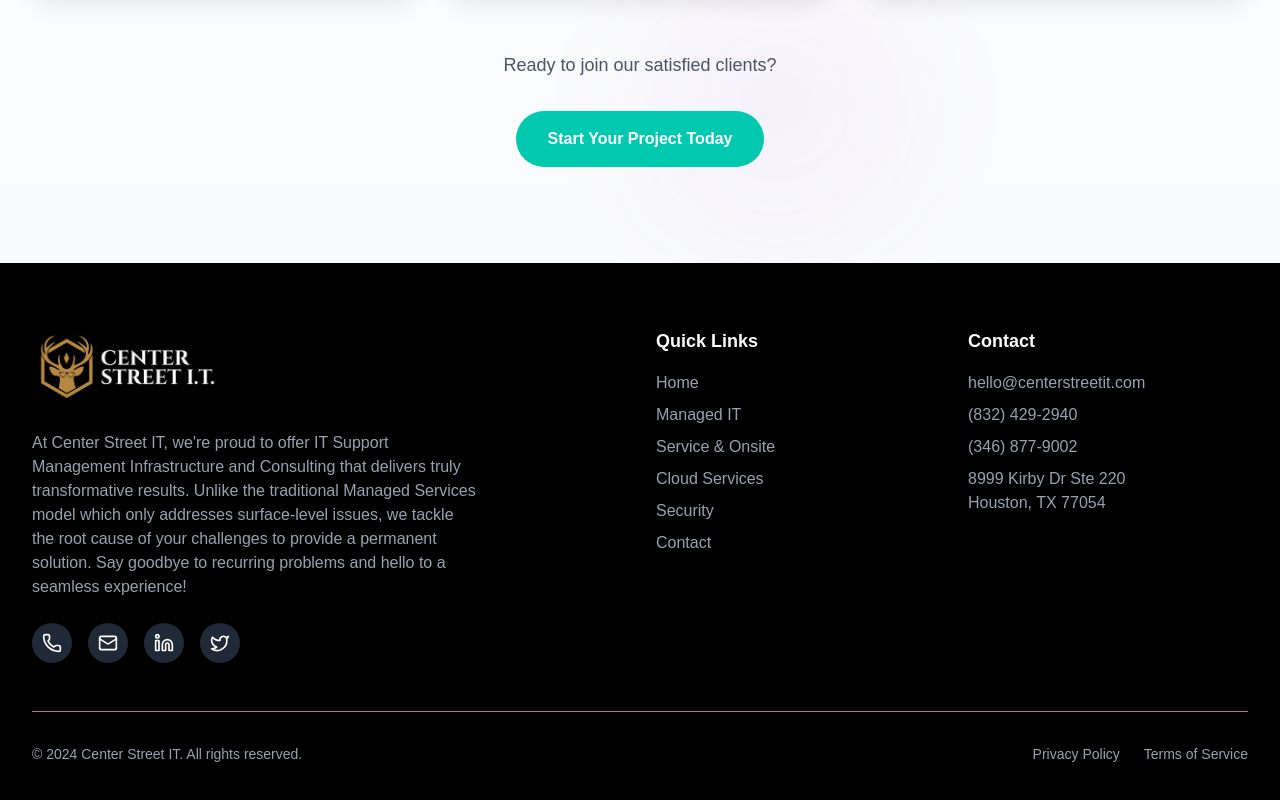
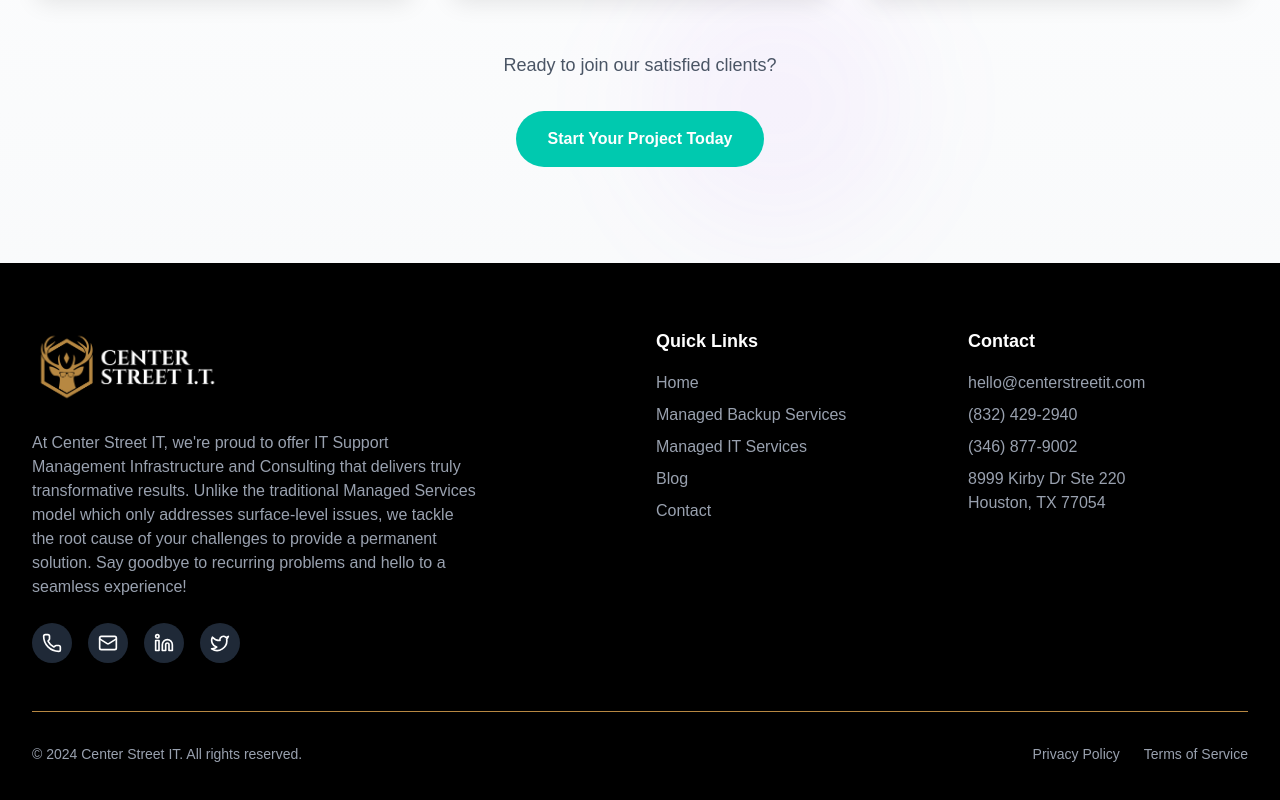
Before and after one commit to lukegiuff/centerstreetit, a Next.js app: page / in a window 1280 px wide. Shown: the part 4213-5013 px from the top of the page. Built offline with nearby package versions, Linux system fonts and the light colour scheme.

Commit message:
Integrate service pages into multiple components: Updated Home, Blog, Contact, and ServicePage components to include service pages data. Enhanced Footer component to dynamically render service links and navigation items for improved user navigation.

```diff
--- a/src/app/[slug]/page.tsx
+++ b/src/app/[slug]/page.tsx
@@ -22,6 +22,7 @@ export default async function ServicePage({ params }: ServicePageProps) {
   const { slug } = await params;
   const siteSettings = getSiteSettings();
   const pageContent = getServicePageContent(slug);
+  const servicePages = getAllServicePages();
 
   if (!pageContent) {
     notFound();
@@ -37,6 +38,8 @@ export default async function ServicePage({ params }: ServicePageProps) {
       <Footer
         siteTitle={siteSettings.site_title}
         social={siteSettings.social}
+        navigation={siteSettings.navigation}
+        servicePages={servicePages}
       />
     </main>
   );
--- a/src/app/blog/[slug]/page.tsx
+++ b/src/app/blog/[slug]/page.tsx
@@ -1,4 +1,4 @@
-import { getBlogPost, getBlogPosts, getSiteSettings } from '@/lib/content';
+import { getBlogPost, getBlogPosts, getSiteSettings, getAllServicePages } from '@/lib/content';
 import { Header } from '@/components/header';
 import { BlogPostHero } from '@/components/blog-post-hero';
 import { BlogPostContent } from '@/components/blog-post-content';
@@ -26,6 +26,7 @@ export default async function BlogPostPage({ params }: BlogPostPageProps) {
   const post = getBlogPost(slug);
   const allPosts = getBlogPosts();
   const siteSettings = getSiteSettings();
+  const servicePages = getAllServicePages();
 
   if (!post) {
     notFound();
@@ -84,6 +85,8 @@ export default async function BlogPostPage({ params }: BlogPostPageProps) {
       <Footer
         siteTitle={siteSettings.site_title}
         social={siteSettings.social}
+        navigation={siteSettings.navigation}
+        servicePages={servicePages}
       />
     </main>
   );
--- a/src/app/blog/page.tsx
+++ b/src/app/blog/page.tsx
@@ -1,4 +1,4 @@
-import { getBlogPosts, getSiteSettings } from '@/lib/content';
+import { getBlogPosts, getSiteSettings, getAllServicePages } from '@/lib/content';
 import { Header } from '@/components/header';
 import { BlogHeroSection } from '@/components/blog-hero-section';
 import { BlogListingSection } from '@/components/blog-listing-section';
@@ -8,6 +8,7 @@ import { Footer } from '@/components/footer';
 export default function BlogPage() {
   const blogPosts = getBlogPosts();
   const siteSettings = getSiteSettings();
+  const servicePages = getAllServicePages();
 
   return (
     <main className="min-h-screen">
@@ -39,6 +40,8 @@ export default function BlogPage() {
       <Footer
         siteTitle={siteSettings.site_title}
         social={siteSettings.social}
+        navigation={siteSettings.navigation}
+        servicePages={servicePages}
       />
     </main>
   );
--- a/src/app/contact/page.tsx
+++ b/src/app/contact/page.tsx
@@ -1,4 +1,4 @@
-import { getContactContent, getSiteSettings } from '@/lib/content';
+import { getContactContent, getSiteSettings, getAllServicePages } from '@/lib/content';
 import { Header } from '@/components/header';
 import { ContactHeroSection } from '@/components/contact-hero-section';
 import { ContactFormSection } from '@/components/contact-form-section';
@@ -10,6 +10,7 @@ import { Footer } from '@/components/footer';
 export default function ContactPage() {
   const contactContent = getContactContent();
   const siteSettings = getSiteSettings();
+  const servicePages = getAllServicePages();
 
   return (
     <main className="min-h-screen">
@@ -38,6 +39,8 @@ export default function ContactPage() {
       <Footer
         siteTitle={siteSettings.site_title}
         social={siteSettings.social}
+        navigation={siteSettings.navigation}
+        servicePages={servicePages}
       />
     </main>
   );
--- a/src/app/page.tsx
+++ b/src/app/page.tsx
@@ -1,4 +1,4 @@
-import { getHomepageContent, getSiteSettings } from '@/lib/content';
+import { getHomepageContent, getSiteSettings, getAllServicePages } from '@/lib/content';
 import { Header } from '@/components/header';
 import { HeroSection } from '@/components/hero-section';
 import { FeaturesSection } from '@/components/features-section';
@@ -10,6 +10,7 @@ import { Footer } from '@/components/footer';
 export default function Home() {
   const homepageContent = getHomepageContent();
   const siteSettings = getSiteSettings();
+  const servicePages = getAllServicePages();
 
   return (
     <main className="min-h-screen">
@@ -37,6 +38,8 @@ export default function Home() {
       <Footer
         siteTitle={siteSettings.site_title}
         social={siteSettings.social}
+        navigation={siteSettings.navigation}
+        servicePages={servicePages}
       />
     </main>
   );
--- a/src/components/footer.tsx
+++ b/src/components/footer.tsx
@@ -11,12 +11,32 @@ interface SocialLink {
   icon: string;
 }
 
+interface NavigationItem {
+  label: string;
+  link: string;
+  submenu?: Array<{
+    section: string;
+    items: Array<{
+      label: string;
+      link: string;
+    }>;
+  }>;
+}
+
+interface ServicePage {
+  slug: string;
+  title: string;
+  description: string;
+}
+
 interface FooterProps {
   siteTitle: string;
   social: SocialLink[];
+  navigation: NavigationItem[];
+  servicePages: ServicePage[];
 }
 
-export function Footer({ siteTitle, social }: FooterProps) {
+export function Footer({ siteTitle, social, navigation, servicePages }: FooterProps) {
   const getIcon = (iconName: string) => {
     const IconComponent = (LucideIcons as never)[iconName];
     return IconComponent ? IconComponent : LucideIcons.Link;
@@ -82,19 +102,53 @@ export function Footer({ siteTitle, social }: FooterProps) {
           >
             <h4 className="text-lg font-semibold mb-4">Quick Links</h4>
             <ul className="space-y-2">
-              {['Home', 'Managed IT', 'Service & Onsite', 'Cloud Services', 'Security', 'Contact'].map((link, index) => (
+              {/* Always show Home first */}
+              <motion.li
+                initial={{ opacity: 0, x: -20 }}
+                whileInView={{ opacity: 1, x: 0 }}
+                transition={{ delay: 0.3 }}
+                viewport={{ once: true }}
+              >
+                <Link
+                  href="/"
+                  className="text-gray-400 hover:text-white transition-colors duration-200"
+                >
+                  Home
+                </Link>
+              </motion.li>
+
+              {/* Show individual service pages */}
+              {servicePages.map((service, index) => (
                 <motion.li
-                  key={link}
+                  key={service.slug}
                   initial={{ opacity: 0, x: -20 }}
                   whileInView={{ opacity: 1, x: 0 }}
-                  transition={{ delay: 0.3 + index * 0.05 }}
+                  transition={{ delay: 0.3 + (index + 1) * 0.05 }}
                   viewport={{ once: true }}
                 >
                   <Link
-                    href={`/${link.toLowerCase() === 'home' ? '' : link.toLowerCase().replace(' & ', '-').replace(' ', '-')}`}
+                    href={`/${service.slug}`}
                     className="text-gray-400 hover:text-white transition-colors duration-200"
                   >
-                    {link}
+                    {service.title}
+                  </Link>
+                </motion.li>
+              ))}
+
+              {/* Show static navigation items (Blog, Contact, etc.) */}
+              {navigation.filter(item => !item.submenu).map((item, index) => (
+                <motion.li
+                  key={item.label}
+                  initial={{ opacity: 0, x: -20 }}
+                  whileInView={{ opacity: 1, x: 0 }}
+                  transition={{ delay: 0.3 + (servicePages.length + index + 1) * 0.05 }}
+                  viewport={{ once: true }}
+                >
+                  <Link
+                    href={item.link}
+                    className="text-gray-400 hover:text-white transition-colors duration-200"
+                  >
+                    {item.label}
                   </Link>
                 </motion.li>
               ))}
```
